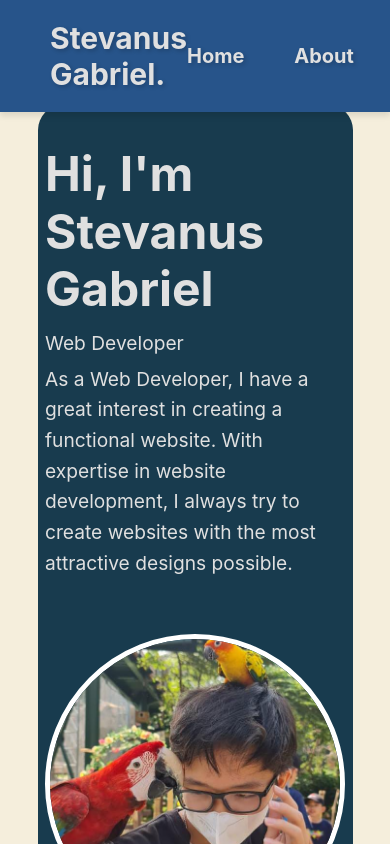
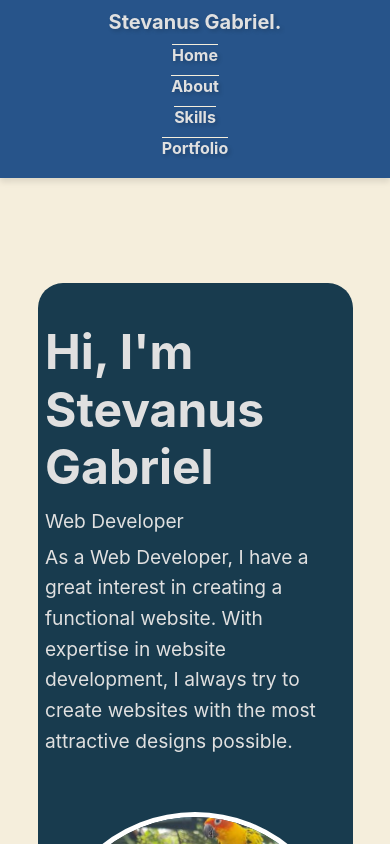
Before and after one commit to Tepan223/Portofolio-Stevanus, a React (Vite) app: page / in a window 390 px wide. Shown: the top 844 px of the page. Built offline with nearby package versions, Linux system fonts and the light colour scheme.

Commit message:
Update Home

```diff
--- a/src/Style/Headers.css
+++ b/src/Style/Headers.css
@@ -45,3 +45,49 @@ nav {
     text-shadow: 2px 2px 4px rgba(0, 0, 0, 0.2);
     color: #E0E0E0;
 }
+
+@media (max-width: 768px) {
+    .header {
+        flex-direction: column;
+        padding: 15px;
+        position: relative;
+    }
+
+    .name-head-p {
+        font-size: 24px;
+        text-align: center;
+    }
+
+    .link {
+        flex-direction: column;
+        align-items: center;
+        gap: 15px;
+        padding: 10px 0;
+    }
+
+    nav {
+        font-size: 18px;
+        text-align: center;
+    }
+    .home-content{
+        margin-bottom: 50px;
+    }
+}
+
+@media (max-width: 480px) {
+    .header {
+        padding: 10px;
+    }
+
+    .name-head-p {
+        font-size: 20px;
+    }
+
+    .link {
+        gap: 10px;
+    }
+
+    .navLink {
+        font-size: 16px;
+    }
+}
```
